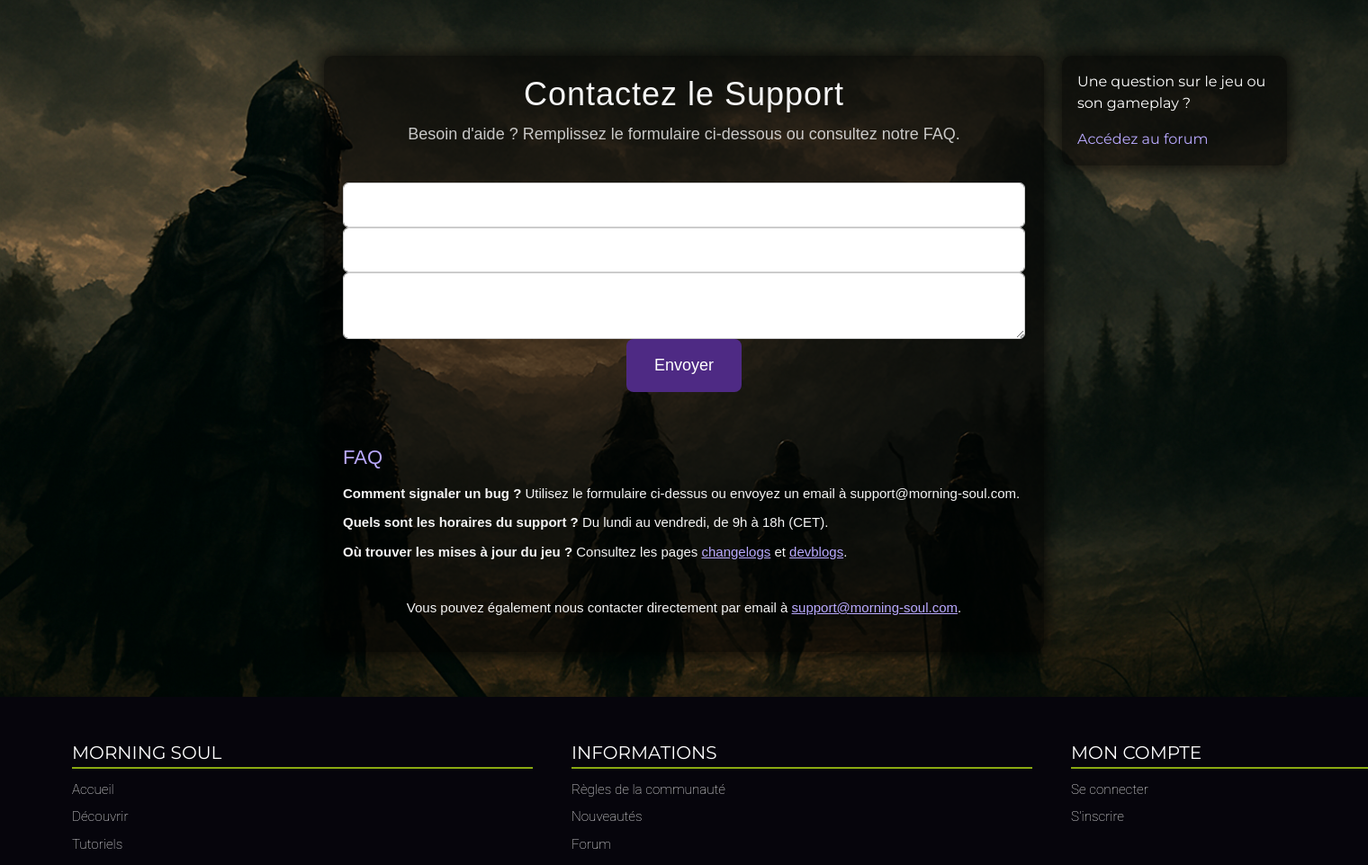
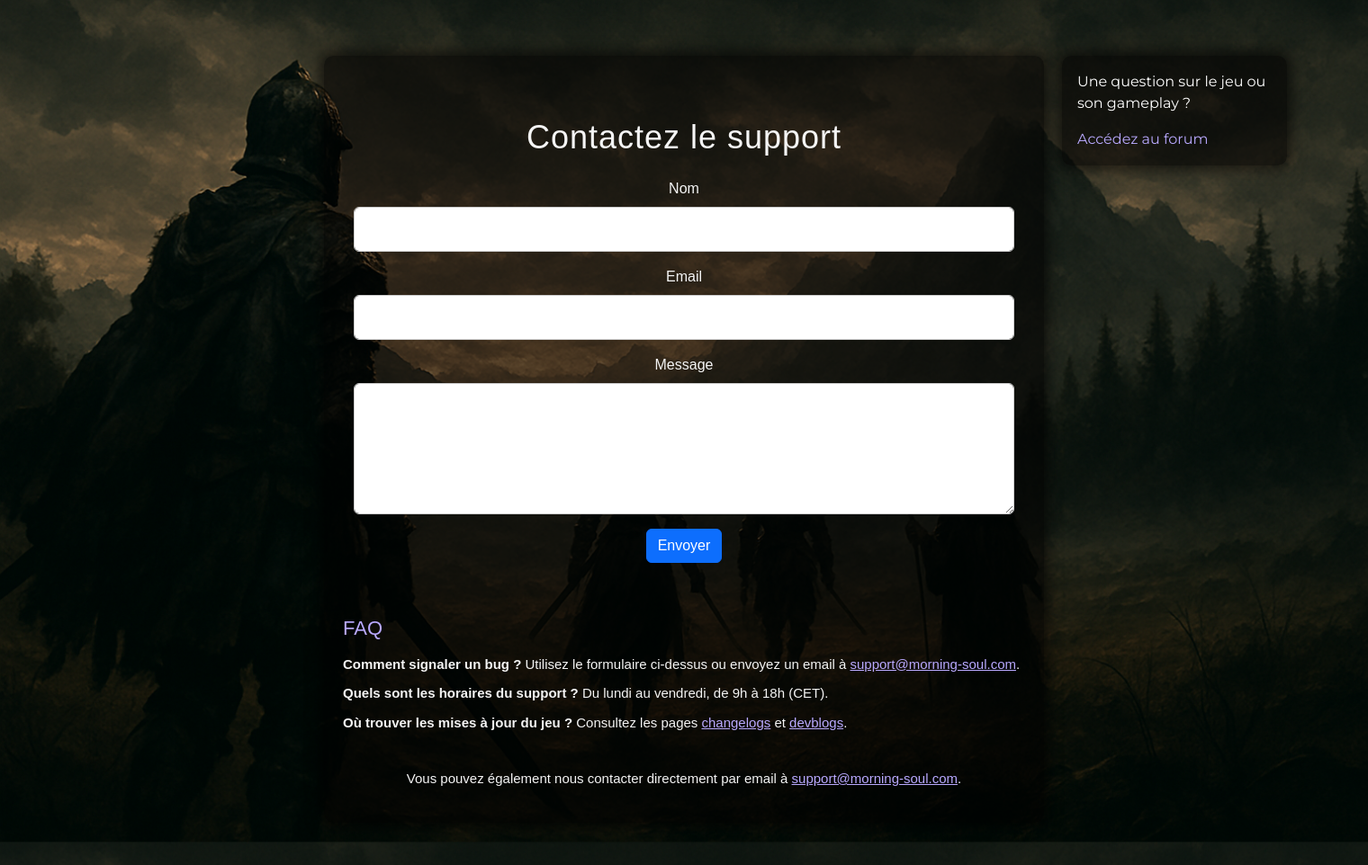
Before and after one commit to XedanArt/DWWM, a Symfony app: template templates/contact/support.html.twig in a window 1520 px wide; the page is wider, and only the part inside the window is pictured. Shown: the part 77-1039 px from the top of that part at 90% size. Run offline with Twig, Linux system fonts and the light colour scheme; the template is opened without the code that fills it, so the values that code supplies are empty; form fields are guessed from the names that the template uses; some libraries are stand-ins or nearby versions; some web fonts are replaced.

Commit message:
Ajout et configuration formulaire de contact

```diff
--- a/templates/contact/support.html.twig
+++ b/templates/contact/support.html.twig
@@ -1,42 +1,49 @@
-{%  extends "base.html.twig" %}
+{% extends "base.html.twig" %}
+
 {% block body %}
-<div class="support-separator">
-</div>
+  <div class="support-separator"></div>
+
   <section class="support-section">
     <div class="support-wrapper">
       <div class="support-container">
-      <h2>Contactez le Support</h2>
-      <p class="support-note">Besoin d'aide ? Remplissez le formulaire ci-dessous ou consultez notre FAQ.</p>
 
-      {{form_start(form)}}
+        {# Paramètre de validation formulaire #}
+        {% for message in app.flashes('success') %}
+          <div class="alert alert-success alert-dismissible fade show" role="alert">
+          {{ message }}
+          <button type="button" class="btn-close" data-bs-dismiss="alert" aria-label="Close"></button>
+          </div>
+        {% endfor %}
 
-        {{form_widget(form.nom)}}
-        {# <div class="form-group">
-          <label for="name">Nom :</label>
-          <input type="text" id="name" name="name" required placeholder="Votre nom">
-        </div> #}
-
-        {{ form_widget(form.email) }}
-        {# <div class="form-group">
-          <label for="email">Email :</label>
-          <input type="email" id="email" name="email" required placeholder="Votre email">
-        </div> #}
-
-        {{ form_widget(form.message) }}
-        {# <div class="form-group">
-          <label for="message">Message :</label>
-          <textarea id="message" name="message" rows="5" required placeholder="Décrivez votre problème ou question"></textarea>
-        </div> #}
-
-        <button type="submit" class="btn btn-support">Envoyer</button>
+        {# Formulaire de contact #}
+        <div class="container mt-5">
+          <h2 class="mb-4">Contactez le support</h2>
+          {{ form_start(form, {'attr': {'class': 'needs-validation', 'novalidate': 'novalidate'}}) }}
+            <div class="mb-3">
+              {{ form_label(form.nom) }}
+              {{ form_widget(form.nom, {'attr': {'class': 'form-control'}}) }}
+              {{ form_errors(form.nom) }}
+            </div>
+            <div class="mb-3">
+              {{ form_label(form.email) }}
+              {{ form_widget(form.email, {'attr': {'class': 'form-control'}}) }}
+              {{ form_errors(form.email) }}
+            </div>
+            <div class="mb-3">
+              {{ form_label(form.message) }}
+              {{ form_widget(form.message, {'attr': {'class': 'form-control', 'rows': '5'}}) }}
+              {{ form_errors(form.message) }}
+            </div>
+            <button type="submit" class="btn btn-primary">Envoyer</button>
           {{ form_end(form) }}
+        </div>
 
         <div class="support-faq">
           <h3>FAQ</h3>
           <ul>
-          <li><strong>Comment signaler un bug ?</strong> Utilisez le formulaire ci-dessus ou envoyez un email à support@morning-soul.com.</li>
+            <li><strong>Comment signaler un bug ?</strong> Utilisez le formulaire ci-dessus ou envoyez un email à <a href="mailto:support@morning-soul.com">support@morning-soul.com</a>.</li>
             <li><strong>Quels sont les horaires du support ?</strong> Du lundi au vendredi, de 9h à 18h (CET).</li>
-          <li><strong>Où trouver les mises à jour du jeu ?</strong> Consultez les pages <a href="{{ path('news.changelog')}}">changelogs</a> et <a href="{{ path('news.devblog')}}">devblogs</a>.</li>
+            <li><strong>Où trouver les mises à jour du jeu ?</strong> Consultez les pages <a href="{{ path('news.changelog') }}">changelogs</a> et <a href="{{ path('news.devblog') }}">devblogs</a>.</li>
           </ul>
         </div>
 
@@ -47,8 +54,33 @@
 
       <div class="support-sidebar">
         <p>Une question sur le jeu ou son gameplay ?</p>
-      <a href="{{ path('forum.index')}}">Accédez au forum</a>
+        <a href="{{ path('forum.index') }}">Accédez au forum</a>
       </div>
     </div>
   </section>
+
+  <script>
+  (() => {
+    'use strict';
+    const forms = document.querySelectorAll('.needs-validation');
+    Array.from(forms).forEach(form => {
+      form.addEventListener('submit', event => {
+        if (!form.checkValidity()) {
+          event.preventDefault();
+          event.stopPropagation();
+        } else {
+          // Attendre que Symfony redirige, donc pas de reset ici
+        }
+        form.classList.add('was-validated');
+      }, false);
+    });
+
+    // Si le message de confirmation est affiché, on reset le formulaire
+    const successAlert = document.querySelector('.alert-success');
+    if (successAlert) {
+      const form = document.querySelector('.needs-validation');
+      if (form) form.reset();
+    }
+  })();
+</script>
 {% endblock %}
```
Also changed, not shown: src/Controller/HomepageController.php (+14 -9 lines), src/Form/ContactType.php (+32 -4 lines). Lines whose indentation alone changed are shown as unchanged.
